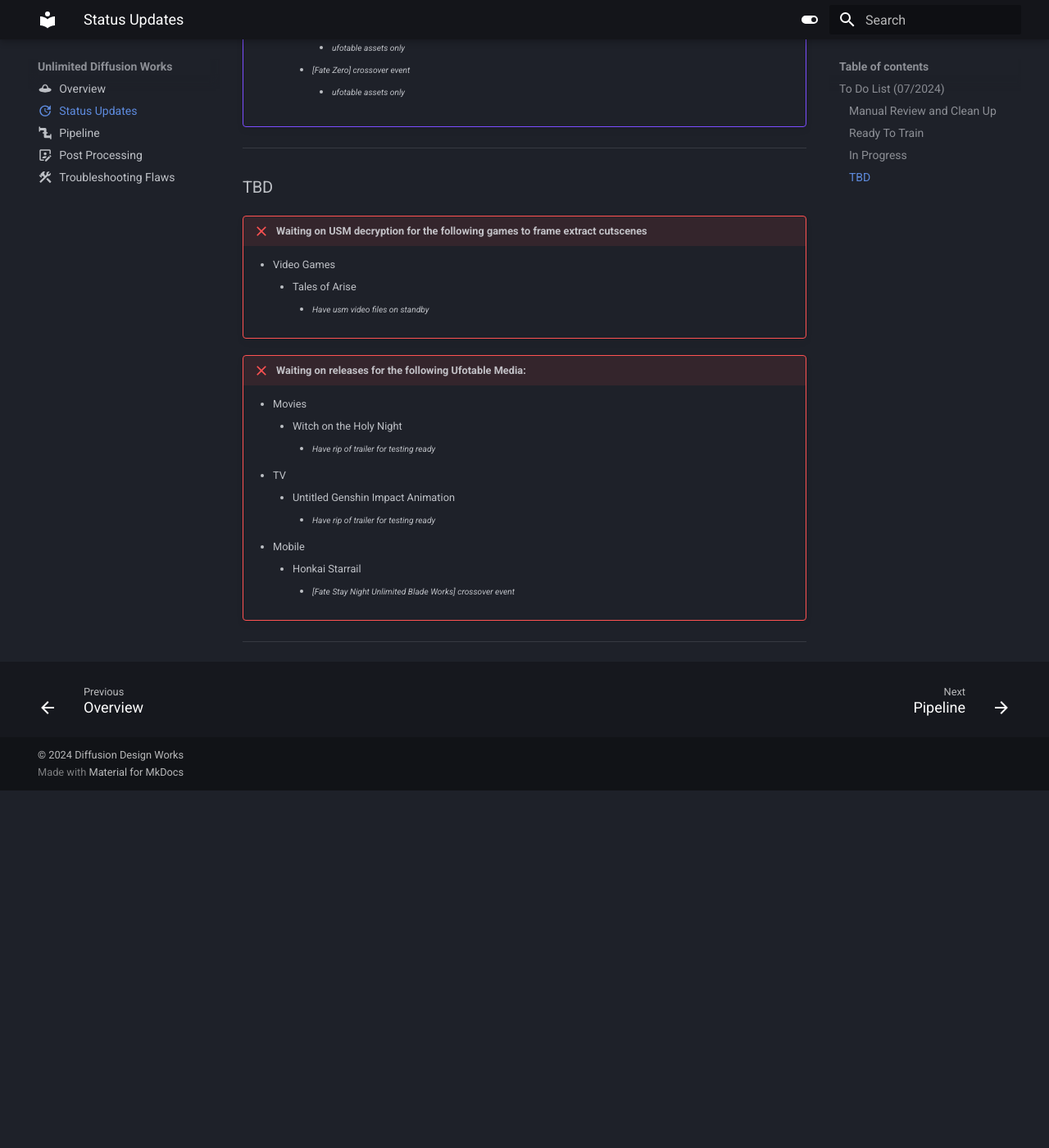
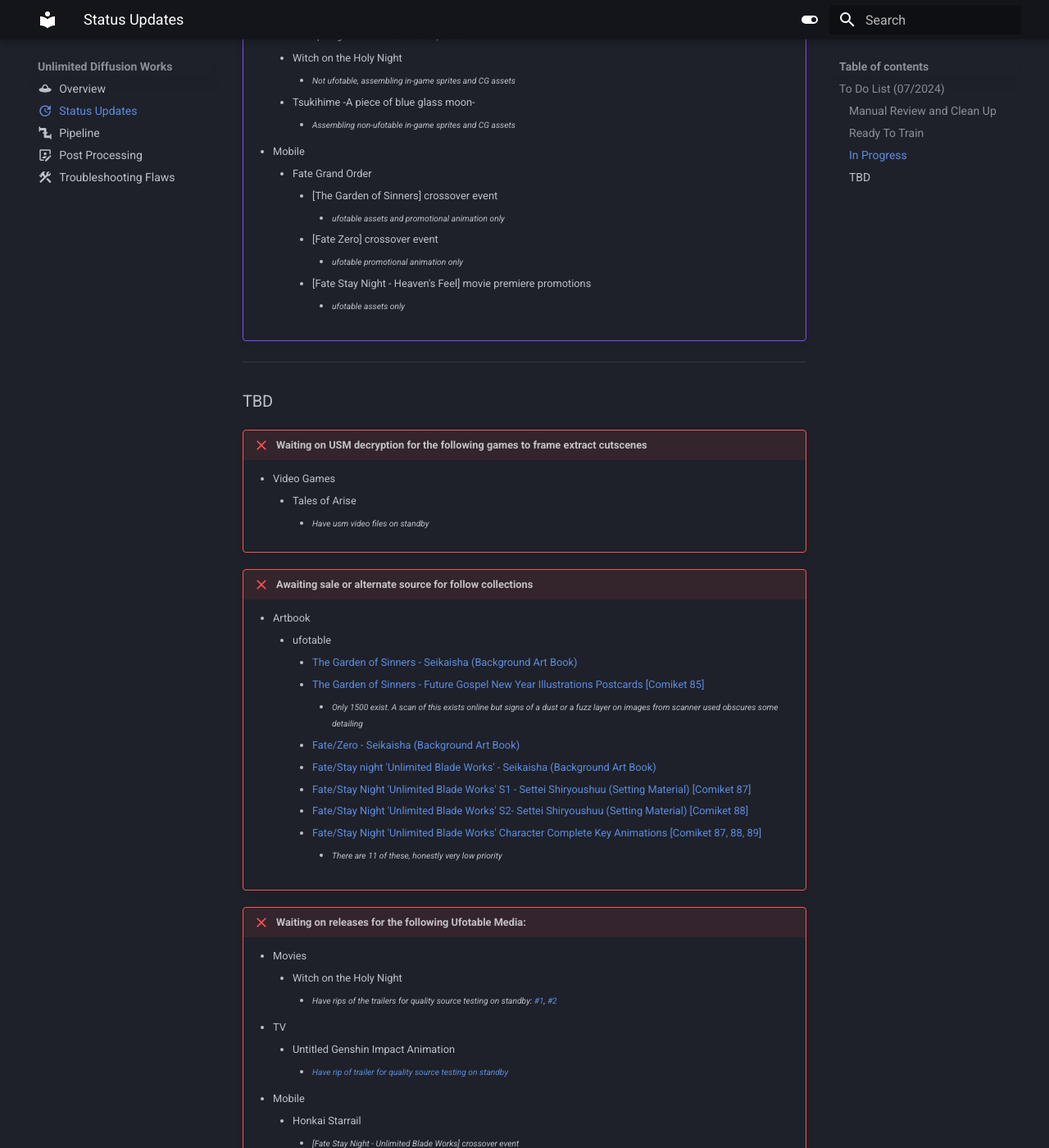
Before and after one commit to CrimsonVelka/DiffusionDesignWorks, an MkDocs documentation site: the page built from docs/pages/udw/todolist.md, in a window 1280 px wide and 1400 px high, scrolled down 3817 px. Shown: the whole window at 82% size. Built offline with MkDocs 1.6.1 and Material for MkDocs 9.7.7, drawn with Linux system fonts in a browser that asks for light colours; before the commit the page ends 4781 px from its top, so only the background shows below that; some of the changed text lies outside the part shown.

Commit message:
Corrections, additions, formatting

```diff
--- a/docs/pages/udw/todolist.md
+++ b/docs/pages/udw/todolist.md
@@ -20,10 +20,10 @@
         * <span style="font-size: 90%;">*9.5 Future Gospel – Extra Chorus: re-extracted, deduped and sorted, undergoing post-processing, manual review done*</span>
     * Fate Stay Night [Réalta Nua]
         * <span style="font-size: 80%;">*Opening Animations*</span>
-            * <span style="font-size: 90%;">re-extracted, deduped and sorted, undergoing post-processing. manual review need</span>
+            * <span style="font-size: 90%;">*re-extracted, deduped and sorted, undergoing post-processing. manual review need*</span>
     * Fate/Hollow Ataraxia
         * <span style="font-size: 80%;">*Opening Animations*</span>
-            * <span style="font-size: 90%;">re-extracted, deduped and sorted, undergoing post-processing. manual review need</span>
+            * <span style="font-size: 90%;">*re-extracted, deduped and sorted, undergoing post-processing. manual review need*</span>
 
 
 ### Ready To Train
@@ -69,19 +69,27 @@
 
 !!! example "The following will be included in a future session - not ready, not ufotable content, lower priority, or limited disk space"
 
+    *   Artbooks
+        *   [The Garden of Sinners: The Animation by Ufotable](./images/todolist/artbook/81WRhFUmhFL._SL1500_.jpg)
+            * <span style="font-size: 80%;">*Have physical source, needs to be scanned*</span>
+        *   [The Garden of Sinners: Complete Illustration Art Book by Takeuchi Takashi](./images/todolist/artbook/9784062186971_w.jpg)
+            * <span style="font-size: 80%;">*Have physical source, needs to be scanned*</span>
+
     *   Movies
         *   The Garden of Sinners
-            * <span style="font-size: 80%;">*1 – Overlooking View: Source Obtained, Not Extracted*</span>
-            * <span style="font-size: 80%;">*2 – A Study in Murder - Part 1: Source Obtained, Not Extracted*</span>
+            * 1 – Overlooking View
+                * <span style="font-size: 80%;">*Have source media, not extracted*</span>
+            * 2 – A Study in Murder - Part 1:
+                * <span style="font-size: 80%;">*Have source media, not extracted*</span>
         *   Tales of Symphonia
             * <span style="font-size: 80%;">*Have not finalized a source*</span>
         *   Demon Slayer - Mugen Train
             * <span style="font-size: 80%;">*Have not finalized a source*</span>
     *   TV
         *   Tales of Zestiria the X (TV - Season 2)
-            * <span style="font-size: 80%;">*Source Obtained, Not Extracted*</span>
+            * <span style="font-size: 80%;">*Have source media, not extracted*</span>
         *   Today's Menu for the Emiya Family
-            * <span style="font-size: 80%;">*Source Obtained, Not Extracted*</span>
+            * <span style="font-size: 80%;">*Have source media, not extracted*</span>
         *   Demon Slayer
             * <span style="font-size: 80%;">*Have not finalized a source*</span>
     *   Video Games
@@ -95,9 +103,11 @@
             * <span style="font-size: 80%;">*Assembling non-ufotable in-game sprites and CG assets*</span>
     *   Mobile
         *   Fate Grand Order
-            *   <span style="font-size: 80%;">*[The Garden of Sinners] crossover event*</span>
-                * <span style="font-size: 80%;">*ufotable assets only*</span>
-            *   <span style="font-size: 80%;">*[Fate Zero] crossover event*</span>
+            *   [The Garden of Sinners] crossover event
+                * <span style="font-size: 80%;">*ufotable assets and promotional animation only*</span>
+            *   [Fate Zero] crossover event
+                * <span style="font-size: 80%;">*ufotable promotional animation only*</span>
+            *   [Fate Stay Night - Heaven's Feel] movie premiere promotions
                 * <span style="font-size: 80%;">*ufotable assets only*</span>
 
 ----
@@ -109,15 +119,28 @@
         *   Tales of Arise
             *   <span style="font-size: 80%;">*Have usm video files on standby*</span>
 
+!!! failure "Awaiting sale or alternate source for follow collections"
+    *   Artbook
+        *   ufotable
+            *   [The Garden of Sinners - Seikaisha (Background Art Book)](./images/todolist/artbook/91vngIKYgCL._SL1500_.jpg)
+            *   [The Garden of Sinners - Future Gospel New Year Illustrations Postcards [Comiket 85]](./images/todolist/artbook/000.jpg)
+                * <span style="font-size: 80%;">*Only 1500 exist. A scan of this exists online but signs of a dust or a fuzz layer on images from scanner used obscures some detailing*</span>
+            *   [Fate/Zero - Seikaisha (Background Art Book)](./images/todolist/artbook/91NlW-xGcBL._SL1500_.jpg)
+            *   [Fate/Stay night 'Unlimited Blade Works' - Seikaisha (Background Art Book)](./images/todolist/artbook/9784062198738_w.jpg)
+            *   [Fate/Stay Night 'Unlimited Blade Works' S1 - Settei Shiryoushuu (Setting Material) [Comiket 87]](./images/todolist/artbook/55C0AAA247644B001F.jpg)
+            *   [Fate/Stay Night 'Unlimited Blade Works' S2- Settei Shiryoushuu (Setting Material) [Comiket 88]](./images/todolist/artbook/55C0AA9F470499000C.jpg)
+            *   [Fate/Stay Night 'Unlimited Blade Works' Character Complete Key Animations [Comiket 87, 88, 89]](./images/todolist/artbook/55C0AA924A17CD0025.jpg)
+                *   <span style="font-size: 80%;">*There are 11 of these, honestly very low priority*</span>
+
 !!! failure "Waiting on releases for the following Ufotable Media:"
     *   Movies
         *   Witch on the Holy Night
-            *   <span style="font-size: 80%;">*Have rip of trailer for testing ready*</span>
+            *   <span style="font-size: 80%;">*Have rips of the trailers for quality source testing on standby: [#1](https://www.youtube.com/watch?v=OujIyh_h-M4), [#2](https://www.youtube.com/watch?v=IqUZ6y6ldeA)*</span>
     *   TV
         *   Untitled Genshin Impact Animation
-            *   <span style="font-size: 80%;">*Have rip of trailer for testing ready*</span>
+            *   <span style="font-size: 80%;">*[Have rip of trailer for quality source testing on standby](https://www.youtube.com/watch?v=V07G0_PE2CE)*</span>
     *   Mobile
         *   Honkai Starrail
-            *   <span style="font-size: 80%;">*[Fate Stay Night Unlimited Blade Works] crossover event*</span>
+            *   <span style="font-size: 80%;">*[Fate Stay Night - Unlimited Blade Works] crossover event*</span>
 
 ----
```
Also changed, not shown: docs/pages/udw/udwpipeline.md (+1 -1 lines), docs/pages/udw/images/todolist/artbook/000.jpg (added), docs/pages/udw/images/todolist/artbook/55C0AA924A17CD0025.jpg (added), docs/pages/udw/images/todolist/artbook/55C0AA9F470499000C.jpg (added), docs/pages/udw/images/todolist/artbook/55C0AAA247644B001F.jpg (added), docs/pages/udw/images/todolist/artbook/81WRhFUmhFL._SL1500_.jpg (added), docs/pages/udw/images/todolist/artbook/91NlW-xGcBL._SL1500_.jpg (added), docs/pages/udw/images/todolist/artbook/91vngIKYgCL._SL1500_.jpg (added), docs/pages/udw/images/todolist/artbook/9784062186971_w.jpg (added), docs/pages/udw/images/todolist/artbook/9784062198738_w.jpg (added).
